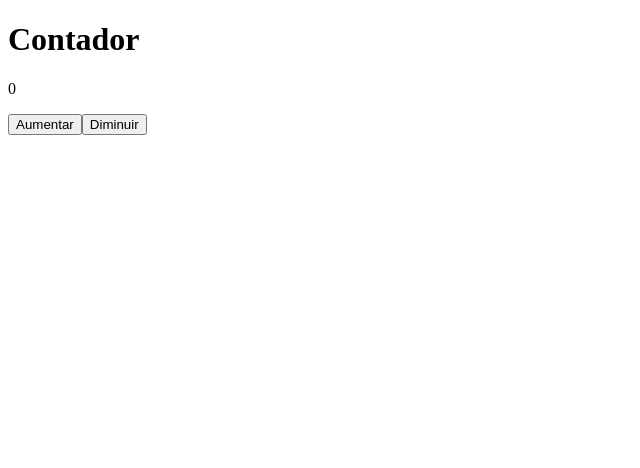
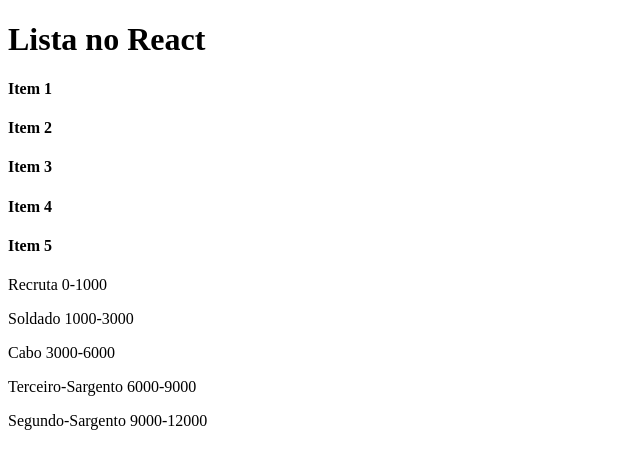
Before and after one commit to MatheusBruno/SantanderCoders2023, a React (Vite) app: page / in a window 1280 px wide. Shown: the top 468 px of the page, without its empty margins (0-640 px from the left). Built offline with nearby package versions, Linux system fonts and the light colour scheme.

Commit message:
AddArrayList

```diff
--- a/src/App.jsx
+++ b/src/App.jsx
@@ -1,11 +1,15 @@
 import MeuComponente from './components/MeuComponent'
 import MeuBotao from './components/MeuBotao'
 import MeuContador from './components/MeuContador'
+import MinhaLista from './components/MinhaLista'
+import MinhaLista2 from './components/MinhaLista2'
 
 function App() {
   return (
     <div>
-      <MeuContador></MeuContador>
+      <h1>Lista no React</h1>
+      <MinhaLista></MinhaLista>
+      <MinhaLista2></MinhaLista2>
     </div>
   )
 }
--- /dev/null
+++ b/src/components/MinhaLista.jsx
@@ -0,0 +1,16 @@
+export default function MinhaLista(){
+    const minhaLista = [
+        <h4 key="1">Item 1</h4>,
+        <h4 key="2">Item 2</h4>,
+        <h4 key="3">Item 3</h4>,
+        <h4 key="4">Item 4</h4>,
+        <h4 key="5">Item 5</h4>
+    ]
+
+    return(
+        <>
+            {minhaLista}
+        </>
+    )
+
+}
--- /dev/null
+++ b/src/components/MinhaLista2.jsx
@@ -0,0 +1,22 @@
+const pb = [
+    {id:"1", patente:"Recruta", xp:"0-1000"},
+    {id:"2", patente:"Soldado", xp:"1000-3000"},
+    {id:"3", patente:"Cabo", xp:"3000-6000"},
+    {id:"4", patente:"Terceiro-Sargento", xp:"6000-9000"},
+    {id:"5", patente:"Segundo-Sargento", xp:"9000-12000"}
+]
+
+export default function MinhaLista2(){
+    return(
+        pb.map((item)=>{
+            return(
+                <div key={item.id}>
+                    <p>{item.patente + " " + item.xp}</p>
+                </div>
+            )
+        })
+    )
+}
+
+// .map serve para utilizar em arrays que contenha varios MediaElementAudioSourceNode, assim realiza o papel de LAÇO DE REPETIÇÃO com a FUNÇÃO ANONIMA
+// O Uso de arraylist no react, é necessario a utilização do paramentro Key
```
